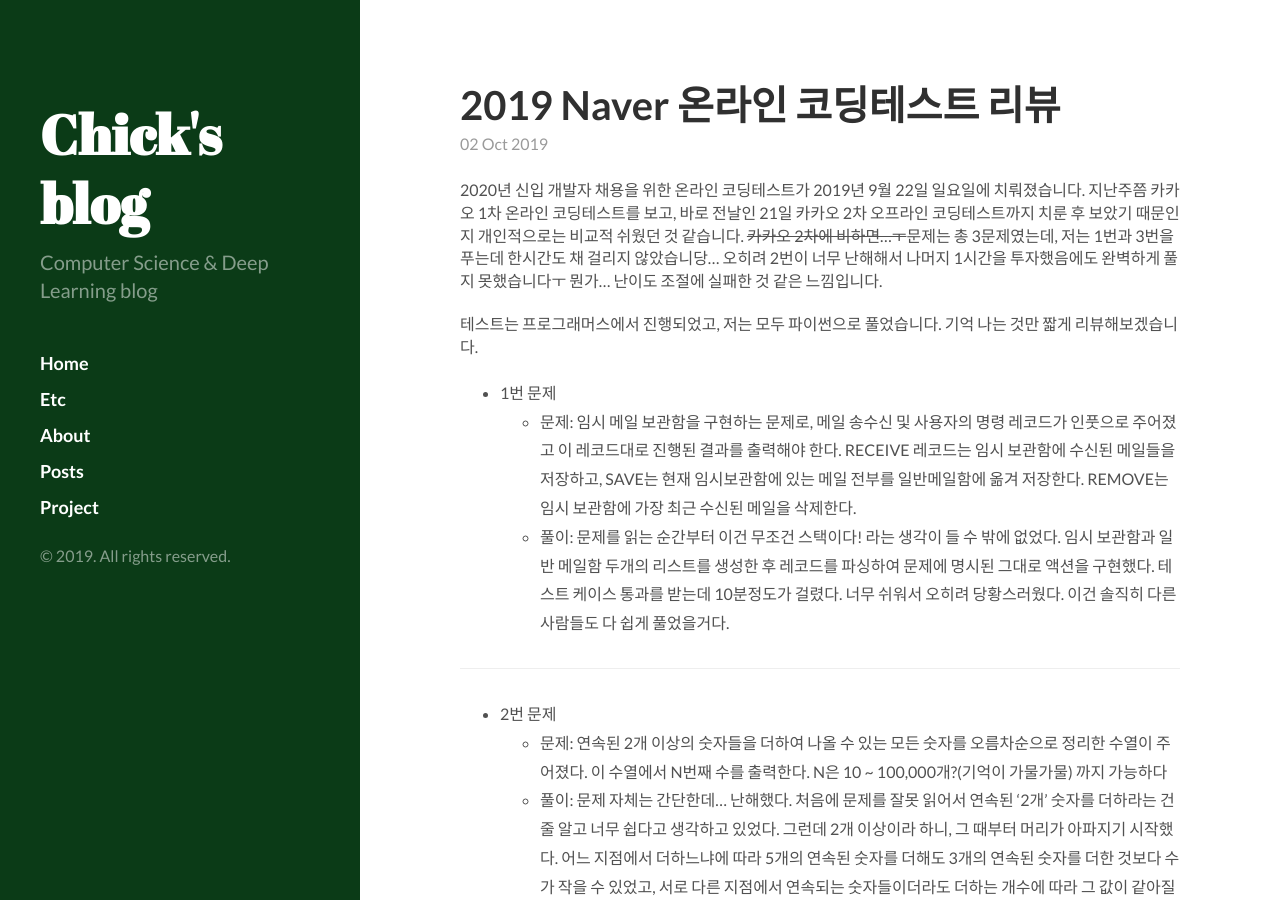
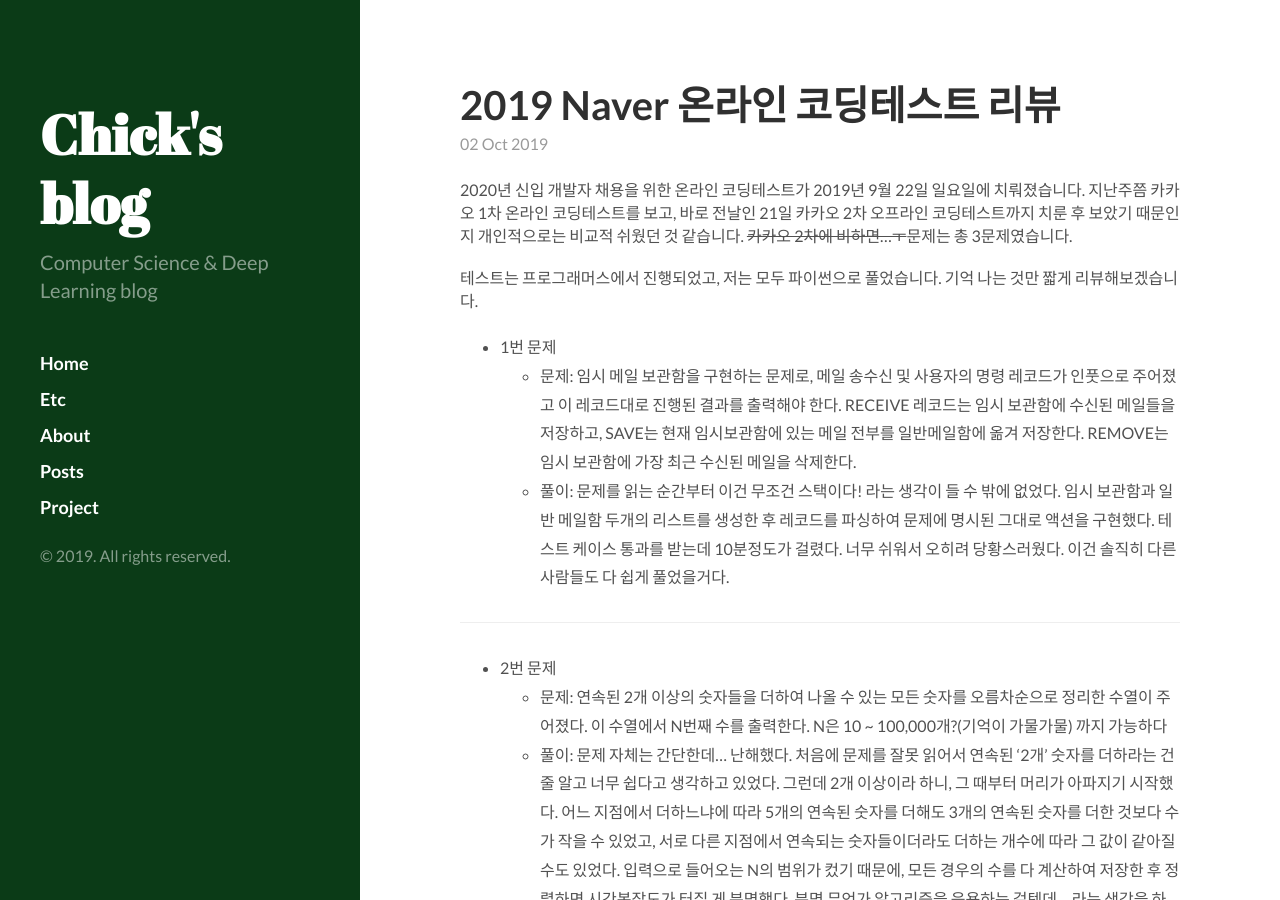
Before and after one commit to YoonjinXD/YoonjinXD.github.io, a Jekyll site: the page built from _posts/2019-10-02-2019-Naver 온라인 코딩테스트 리뷰.md, in a window 1280 px wide and 900 px high. Built offline with Jekyll 4.4.1, drawn with Linux system fonts in a browser that asks for light colours; nearby versions of some CDN libraries.

Commit message:
post modifying

```diff
--- a/_posts/2019-10-02-2019-Naver 온라인 코딩테스트 리뷰.md
+++ b/_posts/2019-10-02-2019-Naver 온라인 코딩테스트 리뷰.md
@@ -5,7 +5,7 @@
 tags: Etc
 ---
 
-2020년 신입 개발자 채용을 위한 온라인 코딩테스트가 2019년 9월 22일 일요일에 치뤄졌습니다. 지난주쯤 카카오 1차 온라인 코딩테스트를 보고, 바로 전날인 21일 카카오 2차 오프라인 코딩테스트까지 치룬 후 보았기 때문인지 개인적으로는 비교적 쉬웠던 것 같습니다. ~~카카오 2차에 비하면…ㅜ~~문제는 총 3문제였는데, 저는 1번과 3번을 푸는데 한시간도 채 걸리지 않았습니당... 오히려 2번이 너무 난해해서 나머지 1시간을 투자했음에도 완벽하게 풀지 못했습니다ㅜ 뭔가… 난이도 조절에 실패한 것 같은 느낌입니다.
+2020년 신입 개발자 채용을 위한 온라인 코딩테스트가 2019년 9월 22일 일요일에 치뤄졌습니다. 지난주쯤 카카오 1차 온라인 코딩테스트를 보고, 바로 전날인 21일 카카오 2차 오프라인 코딩테스트까지 치룬 후 보았기 때문인지 개인적으로는 비교적 쉬웠던 것 같습니다. ~~카카오 2차에 비하면…ㅜ~~문제는 총 3문제였습니다.
 
 테스트는 프로그래머스에서 진행되었고, 저는 모두 파이썬으로 풀었습니다. 기억 나는 것만 짧게 리뷰해보겠습니다.
 
```
